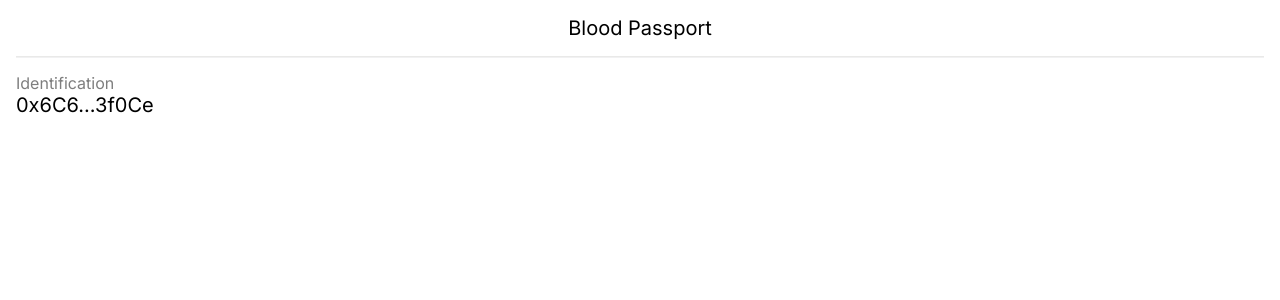
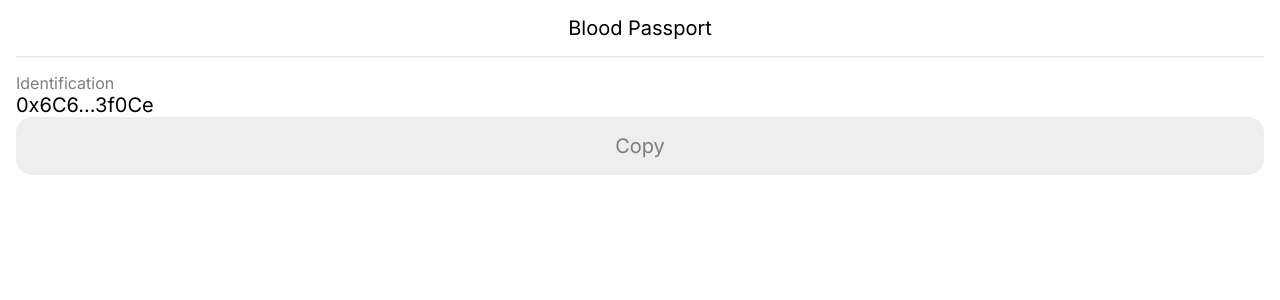
Before and after one commit to JAhimaz/APU_dEVMatch_2024, a Next.js app in the folder client/: page / in a window 1280 px wide. Shown: the top 300 px of the page. Built offline with nearby package versions, Linux system fonts and the light colour scheme.

Commit message:
feat: created button

```diff
--- a/client/src/app/globals.css
+++ b/client/src/app/globals.css
@@ -13,9 +13,11 @@
   --text: #070707;
   --subtext: #7e7e7e;
   --highlight: #615bd6;
+  --subHighlight: #23279a;
 
   /* Buttons */
   --button: #eeeeee;
+  --buttonHover: #f1eeee;
 }
 
 #root {
--- /dev/null
+++ b/client/src/components/Atoms/Button/Button.module.scss
@@ -0,0 +1,31 @@
+.primary, .secondary {
+  width: 100%;
+  border-radius: 1rem;
+  box-sizing: border-box;
+  padding: 1rem 1.5rem;
+  cursor: pointer;
+  display: flex;
+  justify-content: center;
+  align-items: center;
+  transition: all 0.3s ease;
+}
+
+.primary {
+  background-color: var(--highlight);
+  color: var(--background);
+  border: 1px solid var(--subHighlight);
+}
+
+.primary:hover {
+  background-color: var(--subHighlight);
+}
+
+.secondary {
+  background-color: var(--button);
+  color: var(--subtext);
+  border: 1px solid transparent;
+}
+
+.secondary:hover {
+  background-color: var(--foreground);
+}
--- /dev/null
+++ b/client/src/components/Atoms/Button/Button.tsx
@@ -0,0 +1,25 @@
+"use client";
+import React, { FC } from "react";
+import Texts from "../Text/Texts";
+import styles from './Button.module.scss';
+
+type ButtonProps = {
+  text: string;
+  primary?: boolean;
+  onClick?: () => void;
+  size?: "sm" | "md" | "lg";
+}
+
+const Button: FC<ButtonProps> = ({ text, primary, onClick, size = "sm" }) => {
+  return (
+    <div
+      className={primary ? styles.primary : styles.secondary}
+      onClick={onClick}>
+      <Texts fontSize={size} align="center" color={
+        primary ? "var(--background);" : "var(--subtext);"
+      }>{text}</Texts>
+    </div>
+  )
+}
+
+export default Button;
--- a/client/src/components/Passport/Passport.tsx
+++ b/client/src/components/Passport/Passport.tsx
@@ -3,6 +3,7 @@ import React, { FC } from "react";
 import styles from './Passport.module.scss';
 import Texts from "../Atoms/Text/Texts";
 import Divider from "../Atoms/Divider/Divider";
+import Button from "../Atoms/Button/Button";
 
 const Passport: FC = () => {
   return (
@@ -12,6 +13,7 @@ const Passport: FC = () => {
       {/* Here we include the Selector to see History or Passport */}
       <Texts fontSize="xs" align="left" color="var(--subtext)">Identification</Texts>
       <Texts fontSize="sm" align="left" concat>0x6C66E1429B34F82fFe64080313AC1C008C23f0Ce</Texts>
+      <Button text="Copy"  />
 
     </section>
   )
```
